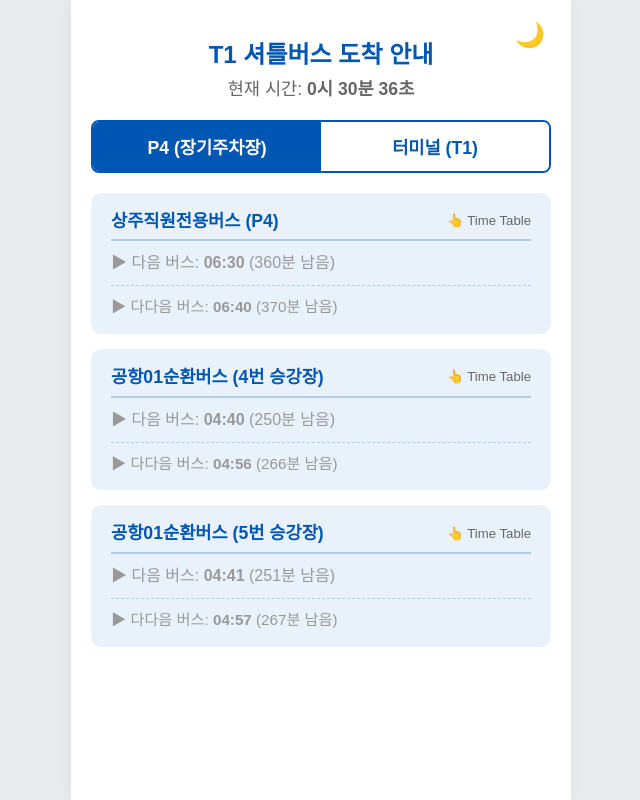
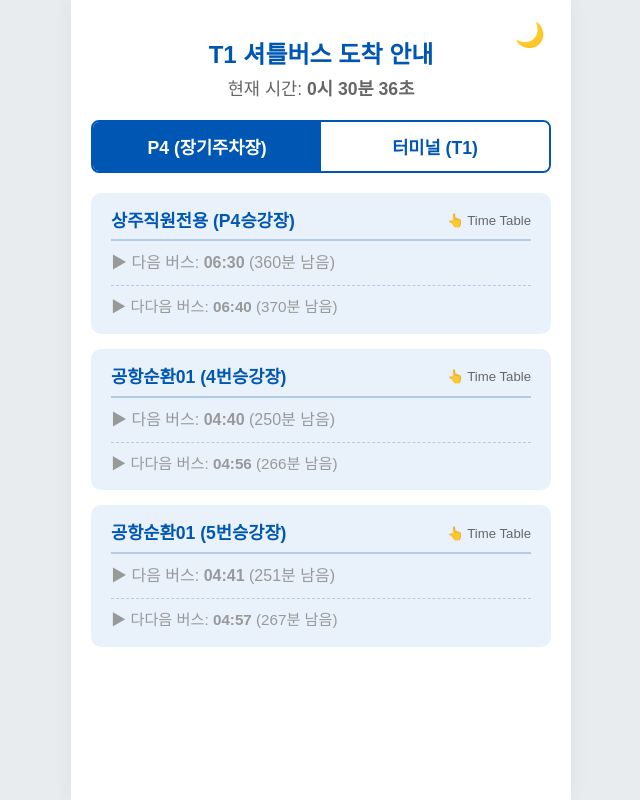
Before and after one commit to swlee32-bot/ShuttleBus, a plain HTML site: page index.html in a window 1280 px wide. Shown: the whole page, without its empty margins (319-959 px from the left). Drawn offline with Linux system fonts and the light colour scheme.

Commit message:
Update index.html

```diff
--- a/index.html
+++ b/index.html
@@ -375,12 +375,12 @@
         const schedule_T1_G13 = ["04:33", "04:49", "05:05", "05:21", "05:37", "05:53", "06:09", "06:17", "06:25", "06:33", "06:41", "06:49", "07:05", "07:21", "07:37", "07:53", "08:09", "08:25", "08:41", "08:57", "09:13", "09:29", "09:45", "10:01", "10:17", "10:33", "10:49", "11:05", "11:21", "11:37", "11:53", "12:09", "12:25", "12:41", "12:57", "13:13", "13:29", "13:45", "14:01", "14:17", "14:33", "14:49", "15:05", "15:21", "15:37", "15:53", "16:09", "16:25", "16:41", "16:57", "17:13", "17:29", "17:45", "18:01", "18:17", "18:33", "18:49", "19:05", "19:21", "19:37", "19:53", "20:09", "20:25", "20:41", "20:49", "20:57", "21:05", "21:13", "21:21", "21:29", "21:37", "21:53", "22:09", "22:25", "22:41", "22:57", "23:13", "23:29", "23:45"];
 
         const stationData = {
-            'p4-emp': { title: "상주직원전용버스 (P4)", data: schedule_P4_Emp },
-            'p4-4': { title: "공항01순환버스 (4번 승강장)", data: schedule_P4_4 },
-            'p4-5': { title: "공항01순환버스 (5번 승강장)", data: schedule_P4_5 },
-            't1-g3': { title: "공항01순환버스 (터미널동측-3C)", data: schedule_T1_G3 },
-            't1-emp': { title: "상주직원전용버스 (9C)", data: schedule_T1_Emp },
-            't1-g13': { title: "공항01순환버스 (터미널서측-13C)", data: schedule_T1_G13 }
+            'p4-emp': { title: "상주직원전용 (P4승강장)", data: schedule_P4_Emp },
+            'p4-4': { title: "공항순환01 (4번승강장)", data: schedule_P4_4 },
+            'p4-5': { title: "공항순환01 (5번승강장)", data: schedule_P4_5 },
+            't1-g3': { title: "공항버스01 (동측-3C)", data: schedule_T1_G3 },
+            't1-emp': { title: "상주직원전용 (9C)", data: schedule_T1_Emp },
+            't1-g13': { title: "공항순환01 (서측-13C)", data: schedule_T1_G13 }
         };
 
         function toMinutes(arr) {
```
